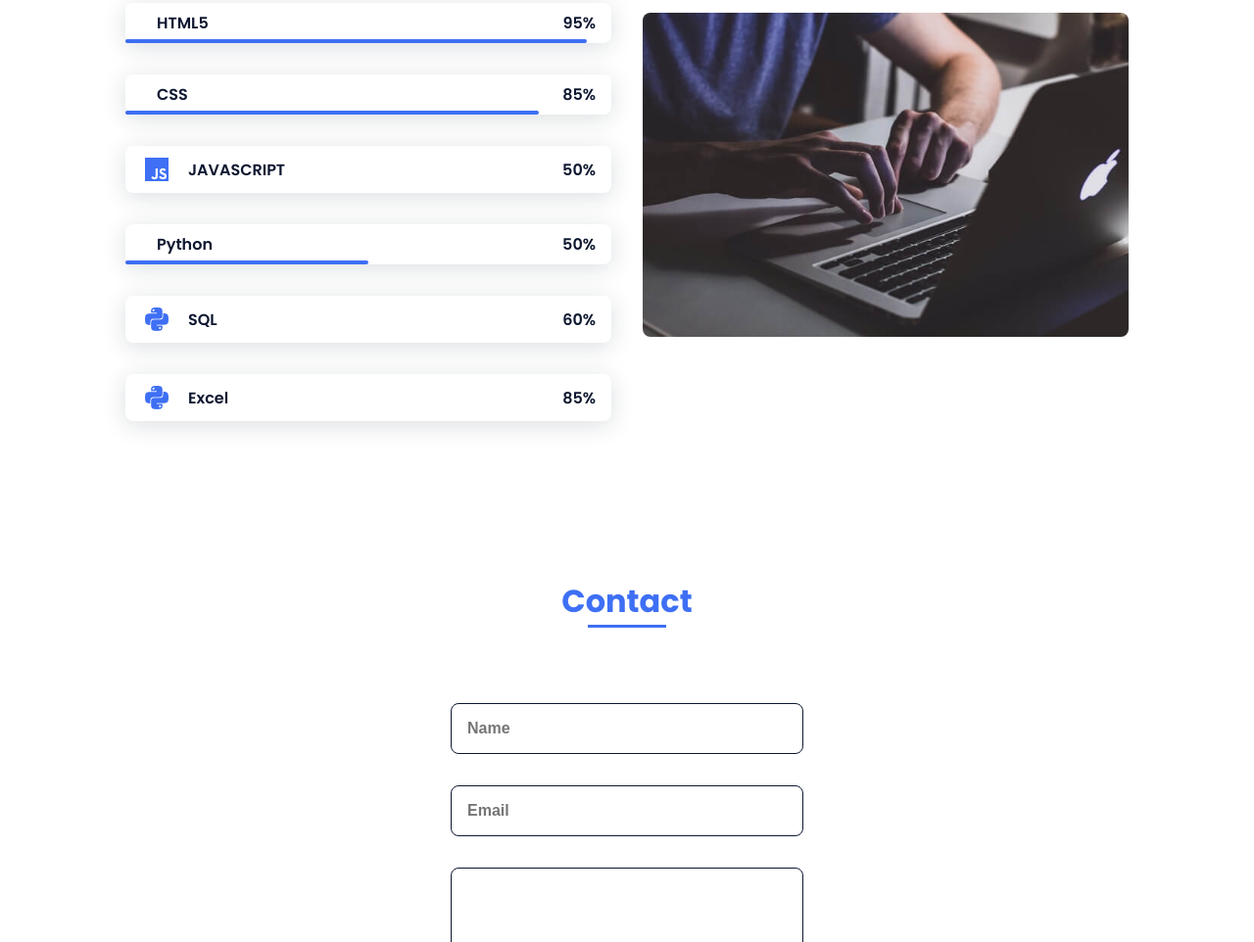
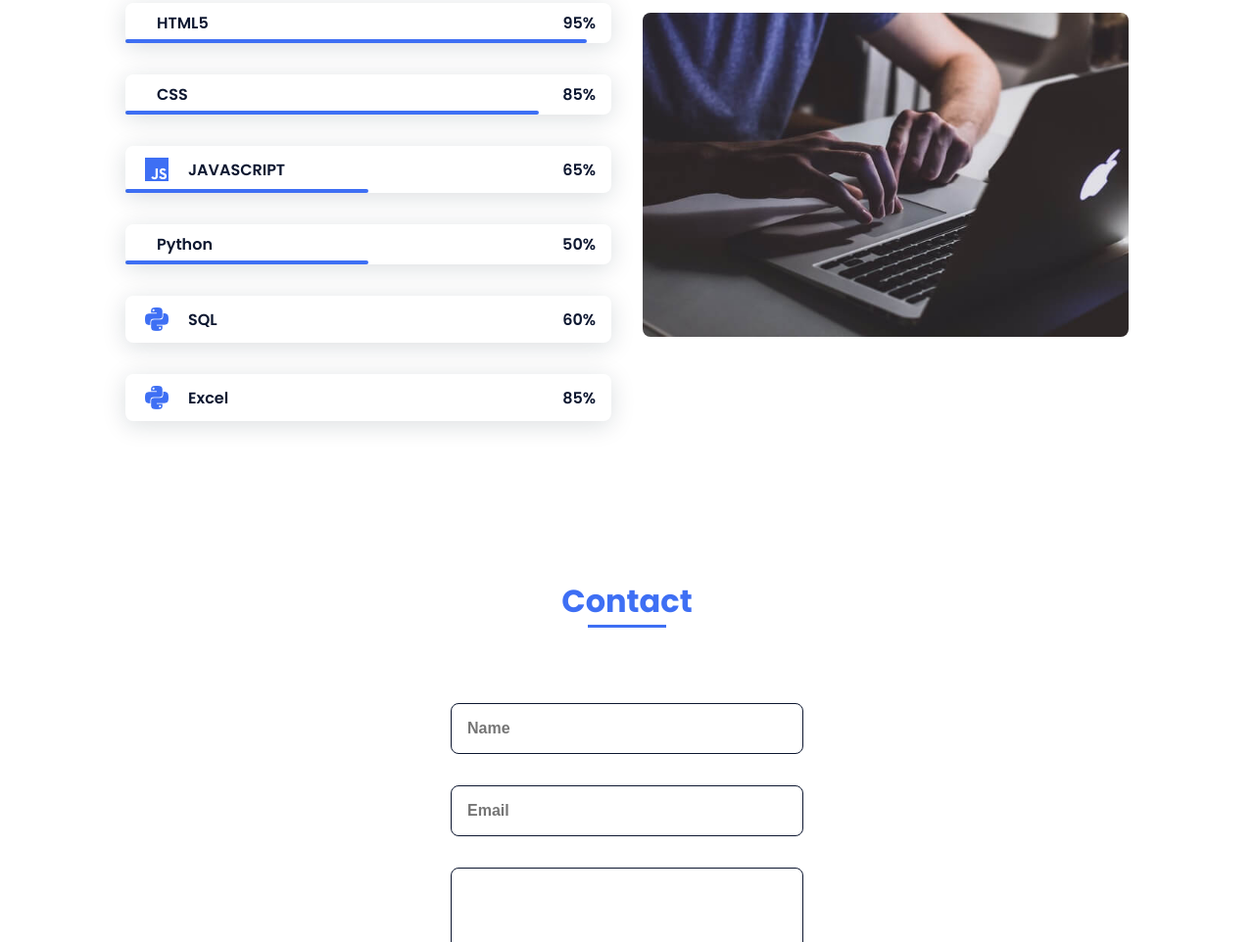
Before and after one commit to chandrusandy/protfolio, a plain HTML site: page index.html in a window 1280 px wide. Shown: the part 1453-2415 px from the top of the page at 98% size. Drawn offline with nearby package versions, Linux system fonts and the light colour scheme; some icons are missing.

Commit message:
Update index.html

```diff
--- a/index.html
+++ b/index.html
@@ -116,11 +116,11 @@
                                 <i class='bx bxl-javascript skills__icon' ></i>
                                 <span class="skills__name">JAVASCRIPT</span>
                             </div>
-                            <div class="skills__bar skills__javascript">
+                            <div class="skills__bar skills__js">
 
                             </div>
                             <div>
-                                <span class="skills__percentage">50%</span>
+                                <span class="skills__percentage">65%</span>
                             </div>
                         </div>
                         <div class="skills__data">
```
